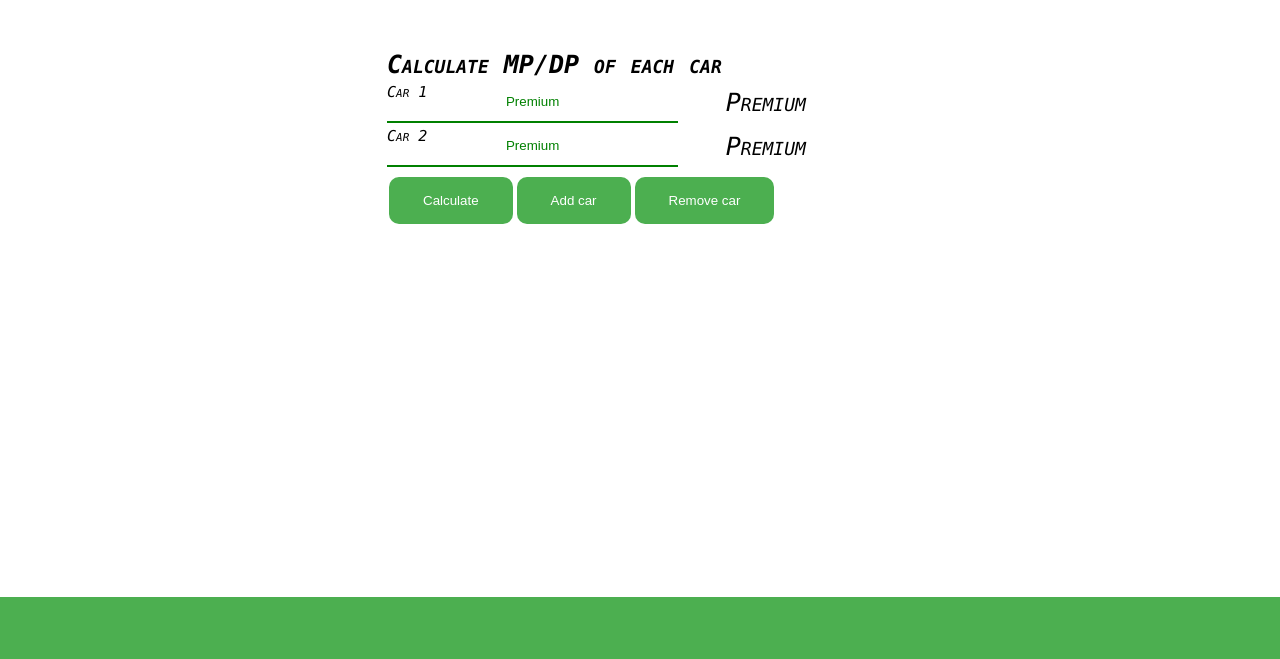
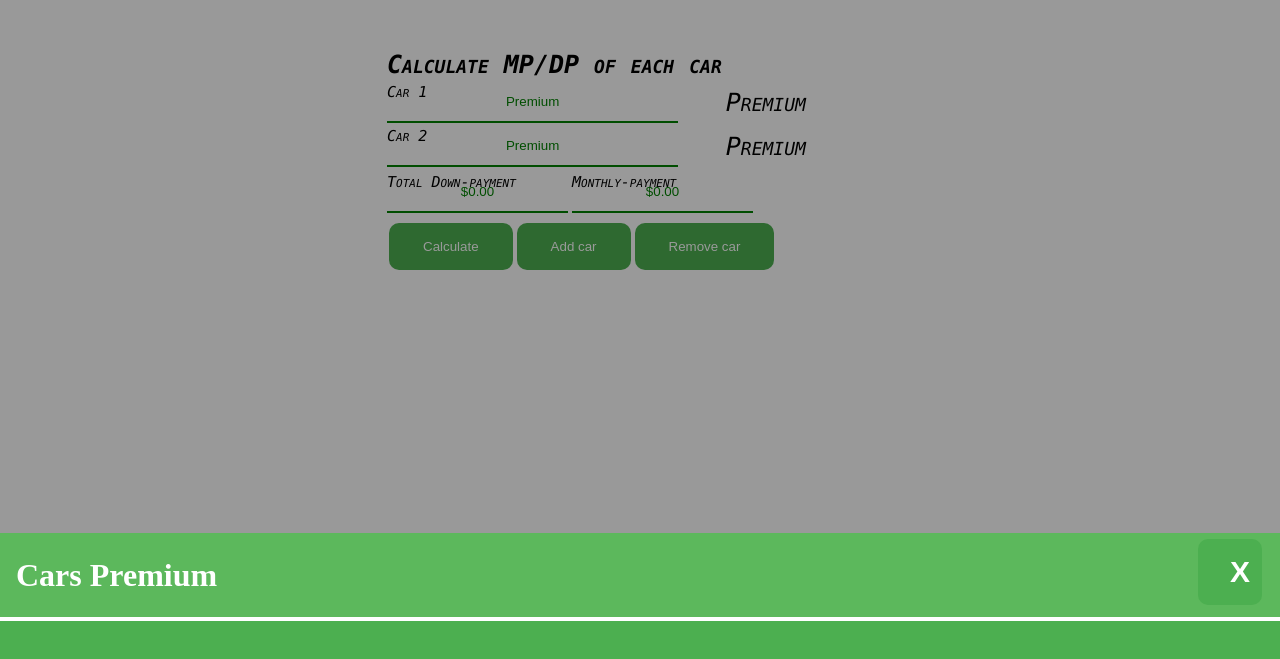
Before and after one commit to Kevin0828/ProrateMulticar, a plain HTML site: page index.html in a window 1280 px wide. Both pictures are taken after a click on the button "Calculate". Shown: the part 179-838 px from the top of the page. Drawn offline with Linux system fonts and the light colour scheme.

Commit message:
Update index.html

```diff
--- a/index.html
+++ b/index.html
@@ -9,6 +9,9 @@
 	<script type="text/javascript" src = "ProrateMulticarCalc.js"> </script>
 
 	<meta name="viewport" content="width=device-width, initial-scale=1.0">
+
+
+
 
 </head>
 <body>
@@ -25,8 +28,7 @@
 
 
 			<div class = "logo">
-		    <img id = "logo-img" src = "car-logo.png"  alt="car logo"> </img>
-
+		        <img id = "logo-img" src = "car-logo.png"  alt="car logo"> </img>
 			</div>
 
            <div class = "presentation-multicar">
@@ -48,56 +50,95 @@
 			<div class="box-premium">
 
 				<table>
+
 					<thead class = "cars-boxes-header">
 						<tr>
-							<th class = ".premium-text box-header-text">Calculate MP/DP of each car</th>
+							<th class = "box-header-text">Calculate MP/DP of each car</th>
 						</tr>
-
 					</thead>
 
 					<tbody id = "cars-boxes-body">
 
 						<tr>
-
 						   <td>
 						   	<label class = "car-label" for="car0" >Car 1</label>
 						   	<input type="text" id = "car0" class = "car" placeholder="Premium">
 						   </td>
-
 						   <td class = "premium-text">Premium</td>
 						</tr>
 
 						<tr>
 							<td>
-
 							   <label class = "car-label" for="car1" >Car 2</label>
 							   <input type="text" id = "car1" class = "car" placeholder="Premium">
 							</td>
-
 							<td class = "premium-text">Premium</td>
 						</tr>
 					</tbody>
 				</table>
 
 
+	<div class = "down-montlypayment">
+        <table>
+			<tr>
+				<td>
+				<label class = "car-label" for="downpayment" >Total Down-payment</label>
+				<input type="text" id = "downpayment" class = "car-payment" placeholder="$0.00">
+				</td>
+
+				<td>
+
+				<label class = "car-label" for="monthlypayment" >Monthly-payment</label>
+				<input type="text" id = "monthlypayment" class= "car-payment" placeholder="$0.00">
+			    </td>
+
+				</tr>
+		</table>
+	</div> <!--button-calculation-box-->
+
 	<div class = "button-calculation-box">
         <table>
-			<div class="box-premium-bottons">
+				<tr>
+				  <td><button onclick = "calculate()" id = "calculateBtn" >Calculate</button></td>
+				  <td><button onclick = "addCar()" id = "add-car-btn"> Add car </button></td>
+				  <td><button onclick ="removeCar()" id = "remove-car-btn">Remove car</button></td>
+				</tr>
+		</table>
+	</div> <!--button-calculation-box-->
+</div><!--box-premium-->
 
-				<tr>
-				  <td><button id = "calculateBtn">Calculate</button></td>
-				  <td><button onclick="addCar()" id = "add-car-btn"> Add car </button></td>
-				  <td><button onclick="removeCar()" id = "remove-car-btn">Remove car</button></td>
-				</tr>
 
-		</table>
-   </div>
-	</div>
+
+
+
+<!-- The Modal -->
+<div id="myModal" style = "display:none" class="modal">
+
+  <!-- Modal content -->
+  <div class="modal-content">
+    <div class="modal-header">
+      <button onclick = "closeModal()" class="close"> X </button>
+      <h1> Cars Premium </h1>
+  </div>
+
+
+    <div class="modal-body">
+
+    	<table>
+    	    <tbody>
+
+    	    </tbody>
+
+    	</table>
+
+    </div>
+
+  </div>
 </div>
 
 
 
-		</div> <!-- center -->
+</div> <!-- center -->
 
 
 
```
